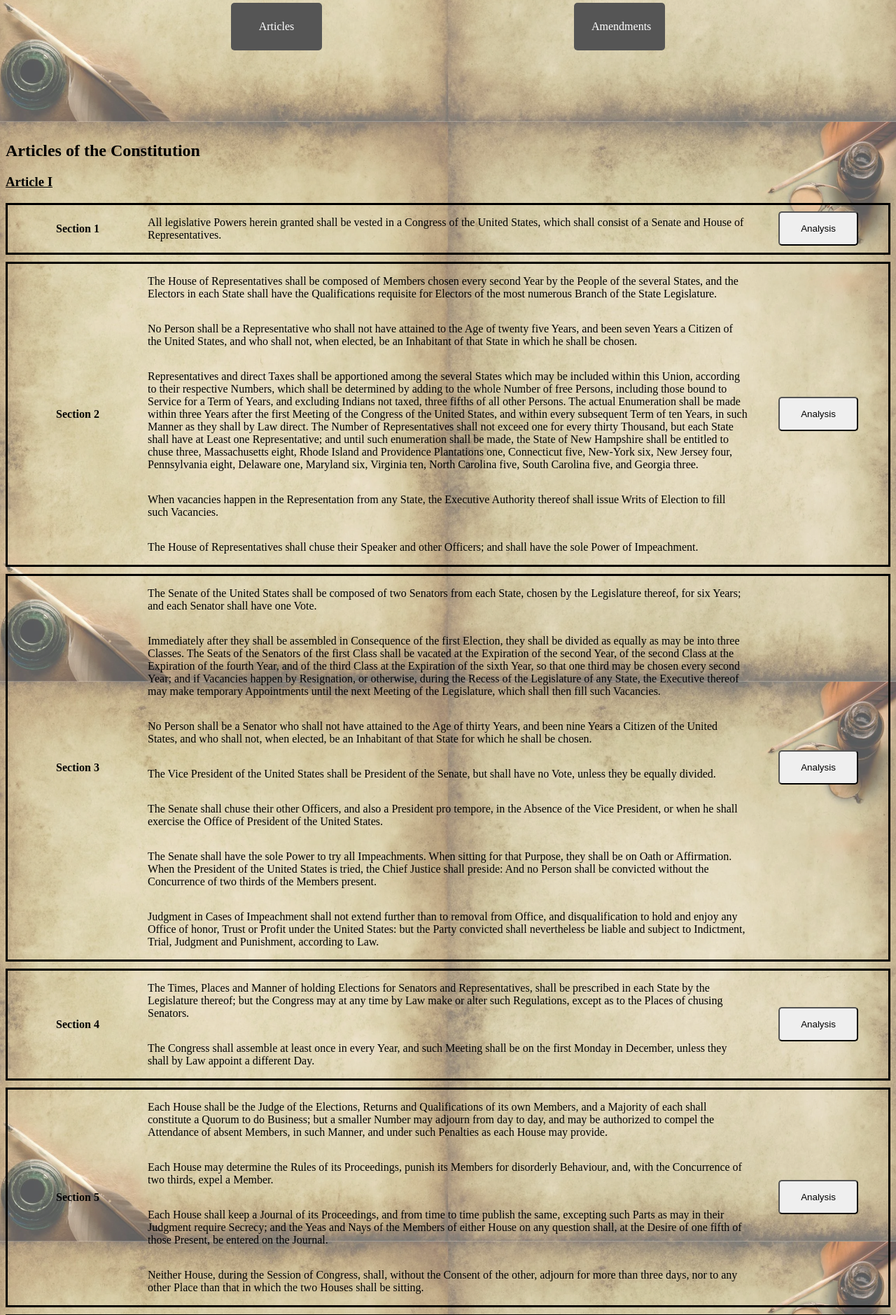
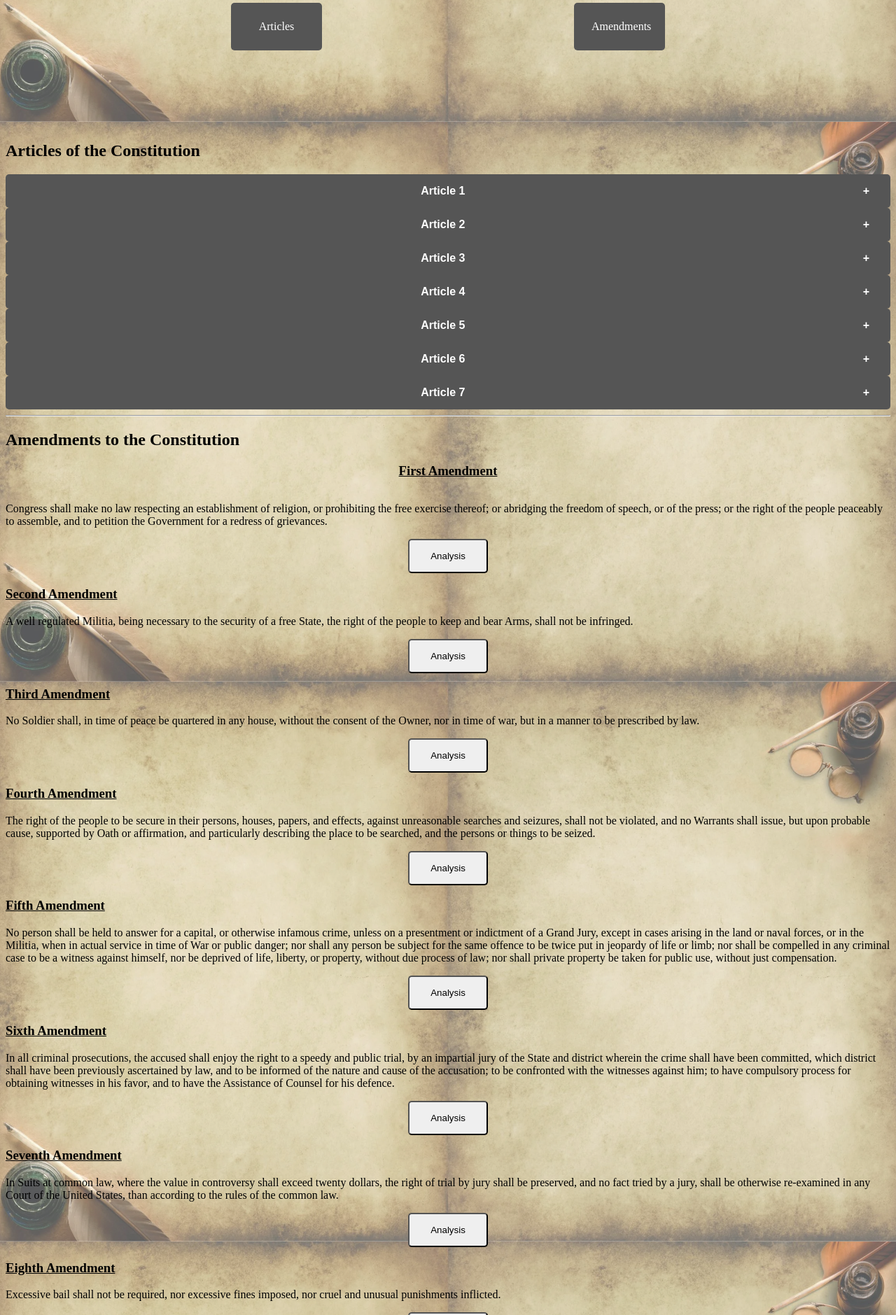
Before and after one commit to liny18/RPI-Foodies, a PHP site: page / in a window 1280 px wide. Shown: the part 626-2505 px from the top of the page at 70% size. Run offline with PHP 8.4, Linux system fonts and the light colour scheme.

Commit message:
One way js buttons can work
Each article has its own button that works with js to be collapsible when clicked on. Basic structure and not implemented everywhere

```diff
--- a/constitution/constitution.js
+++ b/constitution/constitution.js
@@ -7,3 +7,18 @@ for (let i = 0; i < popup.length; i++) {
     content[i].classList.toggle("show-analysis");
   });
 }
+
+var coll = document.getElementsByClassName("collapsible");
+var i;
+
+for (i = 0; i < coll.length; i++) {
+  coll[i].addEventListener("click", function() {
+    this.classList.toggle("active");
+    var content = this.nextElementSibling;
+    if (content.style.maxHeight){
+      content.style.maxHeight = null;
+    } else {
+      content.style.maxHeight = content.scrollHeight + "px";
+    }
+  });
+}
--- a/constitution/constitution_style.css
+++ b/constitution/constitution_style.css
@@ -177,3 +177,38 @@ footer a {
   text-decoration: none;
   color: black;
 }
+
+.collapsible {
+  background-color: rgb(85, 85, 85);
+  color: #fff;
+  cursor: pointer;
+  width: 100%;
+  border: none;
+  text-align: center;
+  outline: none;
+  font-weight: 600  ;
+  font-size: 1rem;
+}
+
+.active, .collapsible:hover {
+  background-color: #fff;
+  color: rgb(85, 85, 85);
+  opacity: .8;
+}
+
+.collapsible:after {
+  content: '\002B';
+  font-weight: bold;
+  float: right;
+  margin-left: 5px;
+}
+
+.active:after {
+  content: "\2212";
+}
+
+.constitution-article {
+  max-height: 0;
+  overflow: hidden;
+  transition: max-height 5s ease-out;
+}
--- a/constitution/index.html
+++ b/constitution/index.html
@@ -47,7 +47,8 @@
 
     <main>
         <article id="articles">
-            <h2>Articles of the Constitution</h2>
+            <h2 class="text-title">Articles of the Constitution</h2>
+            <button class="collapsible">Article 1</button>
             <section class="constitution-article">
                 <h3>Article I</h3>
                 <section class="constitution-article-section">
@@ -392,8 +393,11 @@
                     </div>
                 </section>
                 <div class="analysis">content</div>
+            </section>
 
+            <button class="collapsible">Article 2</button>
             <section class="constitution-article">
+
                 <h3>Article II</h3>
                 <section class="constitution-article-section">
                     <h4 class="section-title">Section 1</h4>
@@ -507,7 +511,7 @@
                 <div class="analysis">content</div>
 
                 <section class="constitution-article-section">
-                    <h4> class="section-title"Section 4</h4>
+                    <h4 class="section-title">Section 4</h4>
                     <div class="section-description">
                         <p>
                             The President, Vice President and all civil Officers of the United States, shall be removed from Office on
@@ -522,6 +526,7 @@
 
             </section>
 
+            <button class="collapsible">Article 3</button>
             <section class="constitution-article">
                 <h3>Article III</h3>
                 <section class="constitution-article-section">
@@ -590,6 +595,7 @@
                 <div class="analysis">content</div>
             </section>
 
+            <button class="collapsible">Article 4</button>
             <section class="constitution-article">
                 <h3>Article IV</h3>
                 <section class="constitution-article-section">
@@ -668,8 +674,9 @@
 
             </section>
 
-            <section class="constitution-article-section">
-                <h4 class="section-title">Section 5</h4>
+            <button class="collapsible">Article 5</button>
+            <section class="constitution-article">
+                <h3 class="section-title">Article 5</h3>
                 <div class="section-description">
                     <p>
                         The Congress, whenever two thirds of both Houses shall deem it necessary, shall propose Amendments
@@ -688,10 +695,10 @@
                 </div>
             </section>
             <div class="analysis">content</div>
-            </section>
 
-            <section class="constitution-article-section">
-                <h4 class="section-title">Section 6</h4>
+            <button class="collapsible">Article 6</button>
+            <section class="constitution-article">
+                <h3>Article 6</h3>
                 <div class="section-description">
                     <p>
                         All Debts contracted and Engagements entered into, before the Adoption of this Constitution, shall be
@@ -716,8 +723,9 @@
             </section>
             <div class="analysis">content</div>
 
-            <section class="constitution-article-section">
-                <h4 class="section-title">Section 7</h4>
+            <button class="collapsible">Article 7</button>
+            <section class="constitution-article">
+                <h3 class="section-title">Article 7</h3>
                 <div class="section-description">
                     <p>
                         The Ratification of the Conventions of nine States, shall be sufficient for the Establishment of
```
Also changed, not shown: constitution/hicker2README.md (+11 -0 lines).
